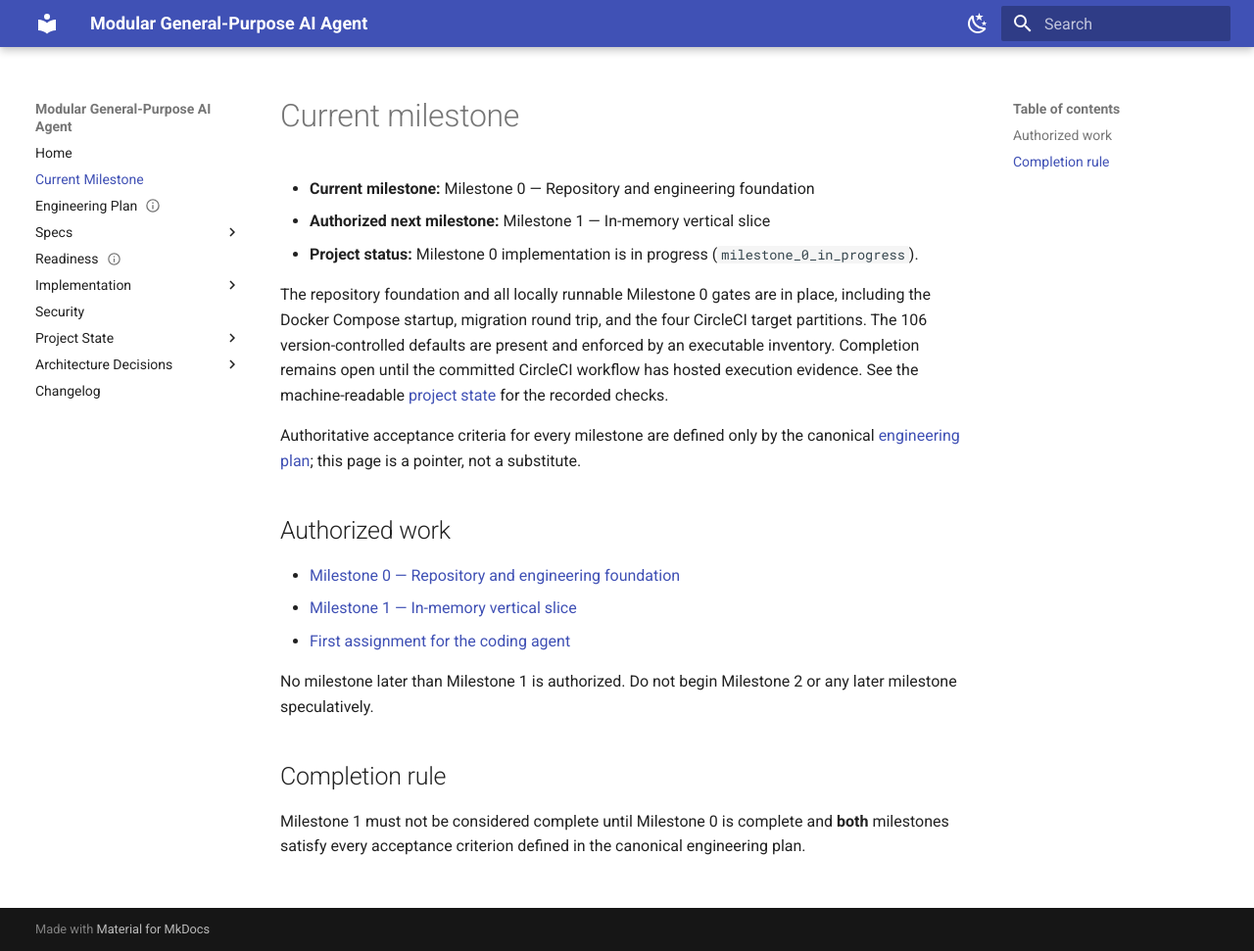
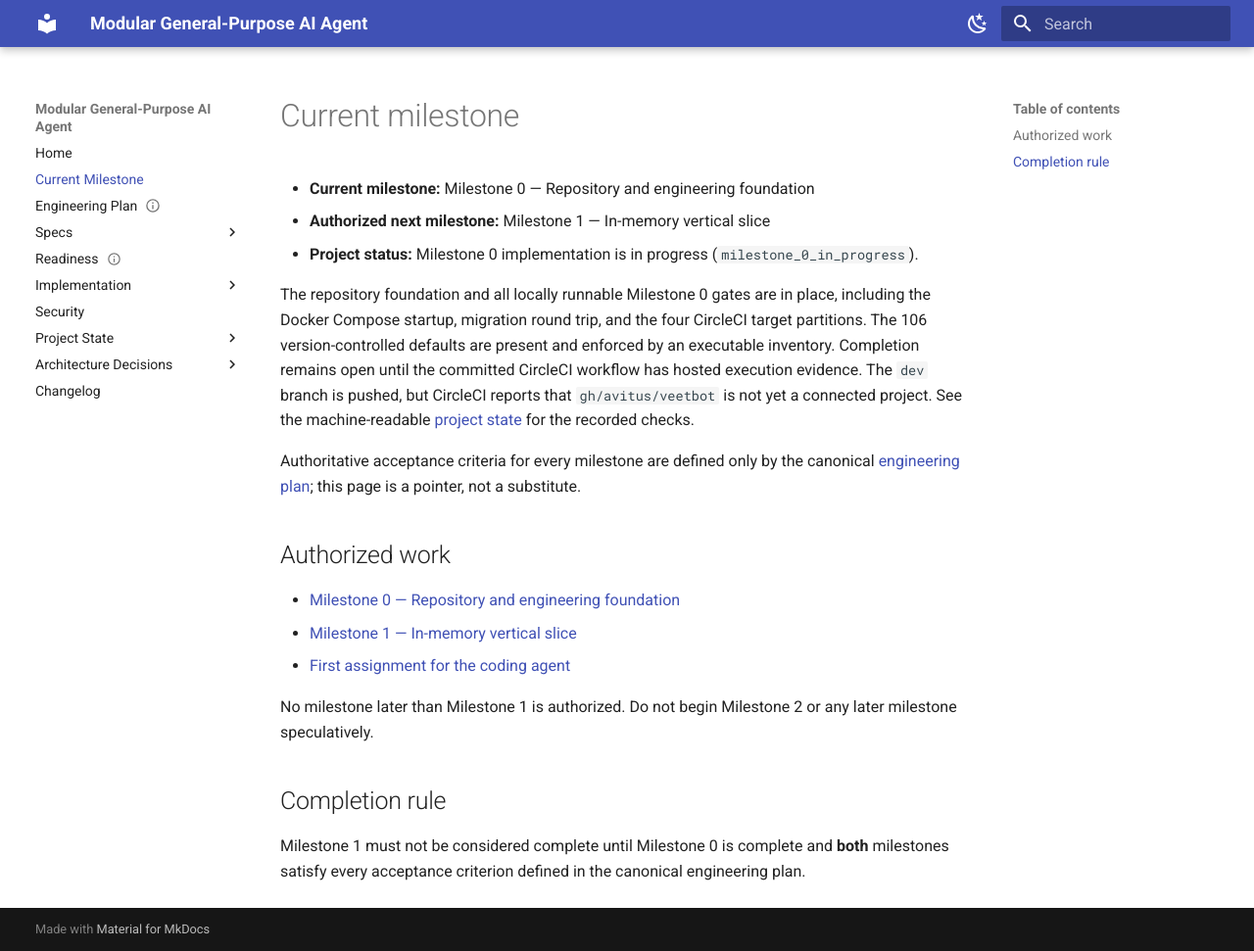
Before and after one commit to avitus/veetbot, an MkDocs documentation site: the page built from docs/plan/current-milestone.md, in a window 1280 px wide and 971 px high. Shown: the whole window at 98% size. Built offline with MkDocs 1.6.1 and Material for MkDocs 9.7.7, drawn with Linux system fonts in a browser that asks for light colours.

Commit message:
docs: record pending CircleCI project setup

```diff
--- a/docs/plan/current-milestone.md
+++ b/docs/plan/current-milestone.md
@@ -13,7 +13,9 @@ The repository foundation and all locally runnable Milestone 0 gates are in
 place, including the Docker Compose startup, migration round trip, and the four
 CircleCI target partitions. The 106 version-controlled defaults are present and
 enforced by an executable inventory. Completion remains open until the committed
-CircleCI workflow has hosted execution evidence. See the machine-readable
+CircleCI workflow has hosted execution evidence. The `dev` branch is pushed,
+but CircleCI reports that `gh/avitus/veetbot` is not yet a connected project.
+See the machine-readable
 [project state](../status/project-state.yaml) for the recorded checks.
 
 Authoritative acceptance criteria for every milestone are defined only by the
```
Also changed, not shown: docs/status/index.md (+2 -2 lines), docs/status/project-state.yaml (+10 -2 lines).
